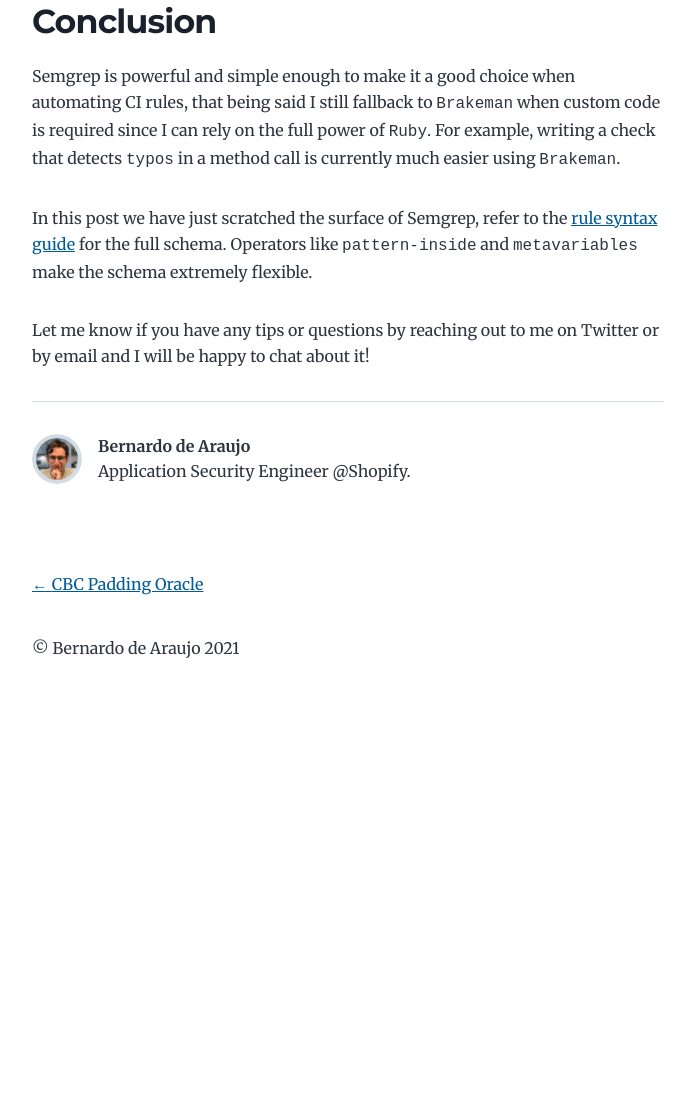
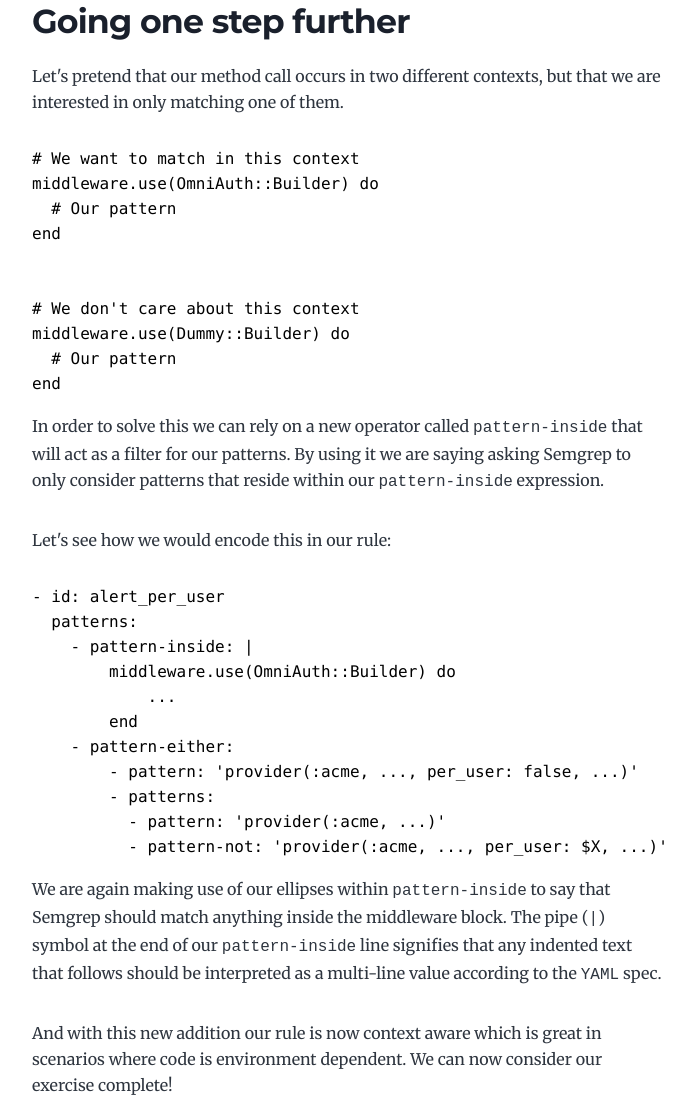
Before and after one commit to bernardoamc/bernardoamc.com, a Gatsby site: page /semgrep-introduction/ in a window 1280 px wide. Shown: the part 4143-5244 px from the top of the page, without its empty margins (292-987 px from the left). Before the commit the page ends 4867 px from the top, so only its background shows below. Built offline with nearby package versions, Linux system fonts and the light colour scheme; Gatsby itself is replaced by a stand-in of ours; some packages are replaced by stand-ins of ours; code samples lack their colours.

Commit message:
Expand Semgrep post with a pattern-inside section

````diff
--- a/content/blog/semgrep-introduction/index.md
+++ b/content/blog/semgrep-introduction/index.md
@@ -123,6 +123,45 @@ Note the use of the ellipses (`...`) in this case, it means that we don't care a
 
 And with this succint rule we were able to match our entire criteria without having to worry about method call conventions, line breaks or spaces or even Hash formats. How cool is that?
 
+## Going one step further
+
+Let's pretend that our method call occurs in two different contexts, but that we are interested in only matching one of them.
+
+```rb
+# We want to match in this context
+middleware.use(OmniAuth::Builder) do
+  # Our pattern
+end
+
+
+# We don't care about this context
+middleware.use(Dummy::Builder) do
+  # Our pattern
+end
+```
+
+In order to solve this we can rely on a new operator called `pattern-inside` that will act as a filter for our patterns. By using it we are saying asking Semgrep to only consider patterns that reside within our `pattern-inside` expression.
+
+Let's see how we would encode this in our rule:
+
+```yaml
+- id: alert_per_user
+  patterns:
+    - pattern-inside: |
+        middleware.use(OmniAuth::Builder) do
+            ...
+        end
+    - pattern-either:
+        - pattern: 'provider(:acme, ..., per_user: false, ...)'
+        - patterns:
+          - pattern: 'provider(:acme, ...)'
+          - pattern-not: 'provider(:acme, ..., per_user: $X, ...)'
+```
+
+We are again making use of our ellipses within `pattern-inside` to say that Semgrep should match anything inside the middleware block. The pipe (`|`) symbol at the end of our `pattern-inside` line signifies that any indented text that follows should be interpreted as a multi-line value according to the `YAML` spec.
+
+And with this new addition our rule is now context aware which is great in scenarios where code is environment dependent. We can now consider our exercise complete!
+
 ## Conclusion
 
 Semgrep is powerful and simple enough to make it a good choice when automating CI rules, that being said I still fallback to `Brakeman` when custom code is required since I can rely on the full power of `Ruby`. For example, writing a check that detects `typos` in a method call is currently much easier using `Brakeman`.
````
